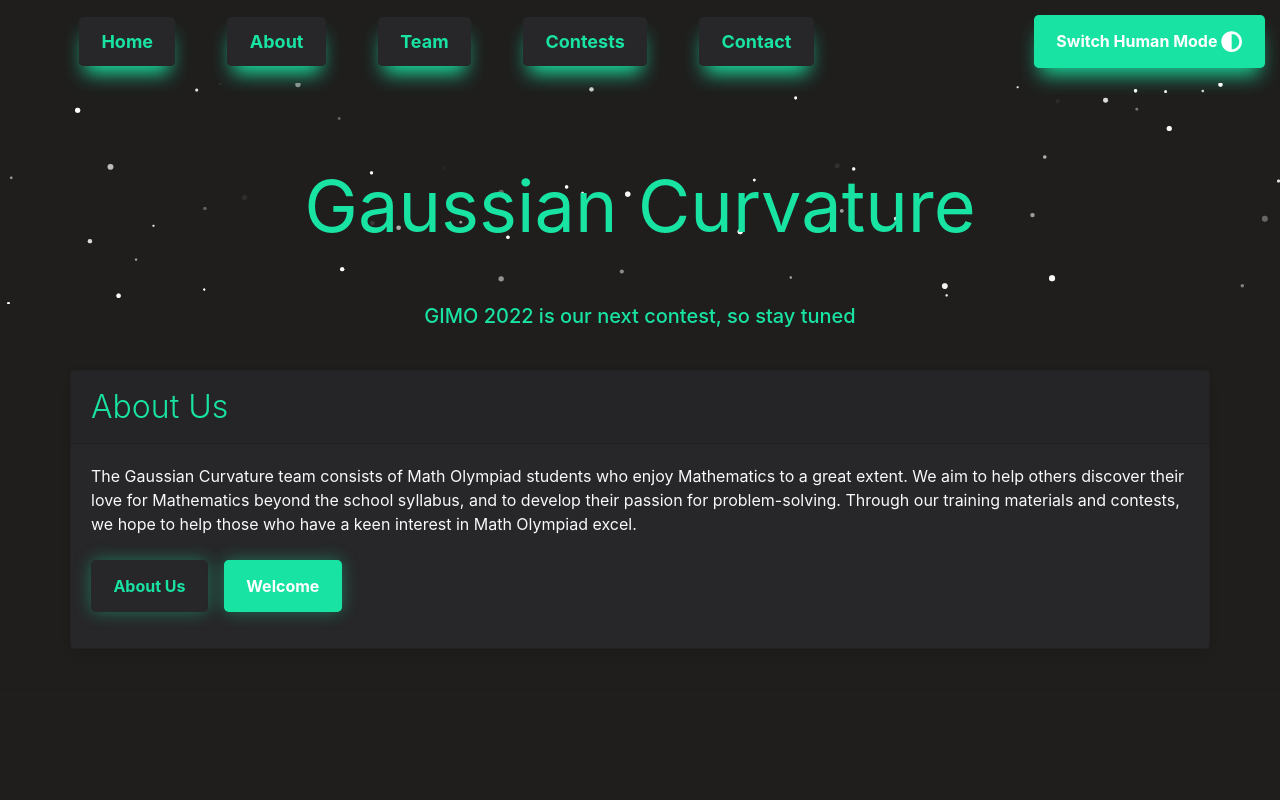
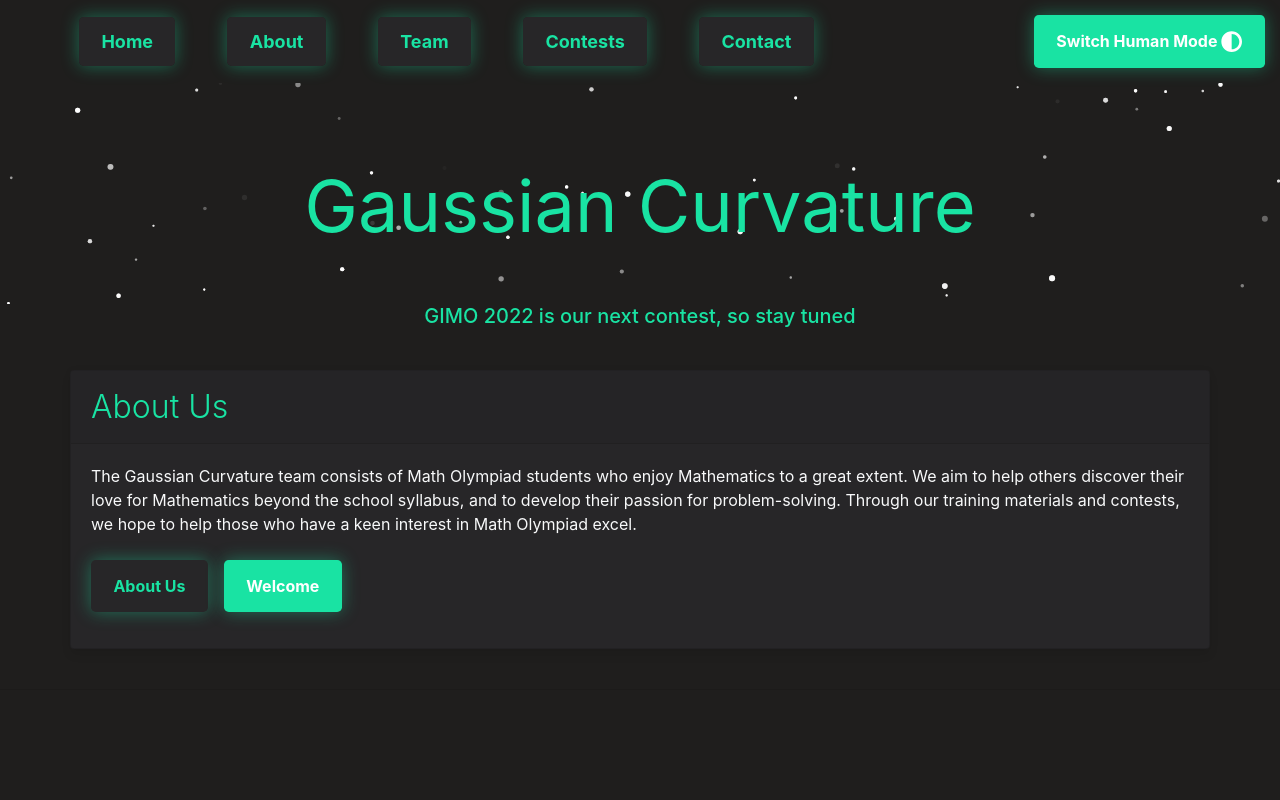
Before and after one commit to gaussiancurvolympiads/gaussiancurv, a React (Create React App) app: page / in a window 1280 px wide. Shown: the top 800 px of the page. Built offline with nearby package versions, Linux system fonts and the light colour scheme.

Commit message:
Update stylee.js

```diff
--- a/src/stylee.js
+++ b/src/stylee.js
@@ -18,7 +18,7 @@ export const MagicalButton = styled.a`
     transition: 0.5s;
   }
   &:first-child {
-    margin-right: 1rem;
+    margin-right: none;
     background: #f9f9f9;
     color: #00c3ff;
     box-shadow: rgb(185, 185, 185) 0px 13px 19px -6px;
@@ -36,27 +36,28 @@ export const Mdark = styled.b`
   padding: 0.9rem 1.4rem;
   background: #19e3a3;
   border-radius: 0.3rem;
-  box-shadow: rgba(25, 227, 163, .9) 0px 13px 19px -6px;
+  box-shadow: 0px 0px 17px 0px rgba(25, 227, 163, 0.4);
   transition: 0.5s;
   @media (max-width: 380px) {
     width: 80%;
-     margin: 0 auto;
+    margin: 0 auto;
     text-align: center;
   }
   &:hover {
-    box-shadow: 0px 0px 17px 0px rgba(25, 227, 163, 0.36);
+    box-shadow: rgba(25, 227, 163, .9) 0px 13px 19px -6px;
     transition: 0.5s;
   }
   &:first-child {
     margin-right: 1rem;
     background: #272628;
     color: #19e3a3;
-    box-shadow: rgb(25, 227, 163) 0px 13px 19px -6px;
-    &:hover {
       box-shadow: 0px 0px 17px 0px rgba(25, 227, 163, 0.4);
+ &:hover {
+            textDecoration: 'none';
+          box-shadow: rgb(25, 227, 163) 1px 1px 0px 1px;
     }
     @media (max-width: 380px) {
-    margin: 0 auto 1.5rem auto;
+      margin: none;
     }
   }
 `
```
